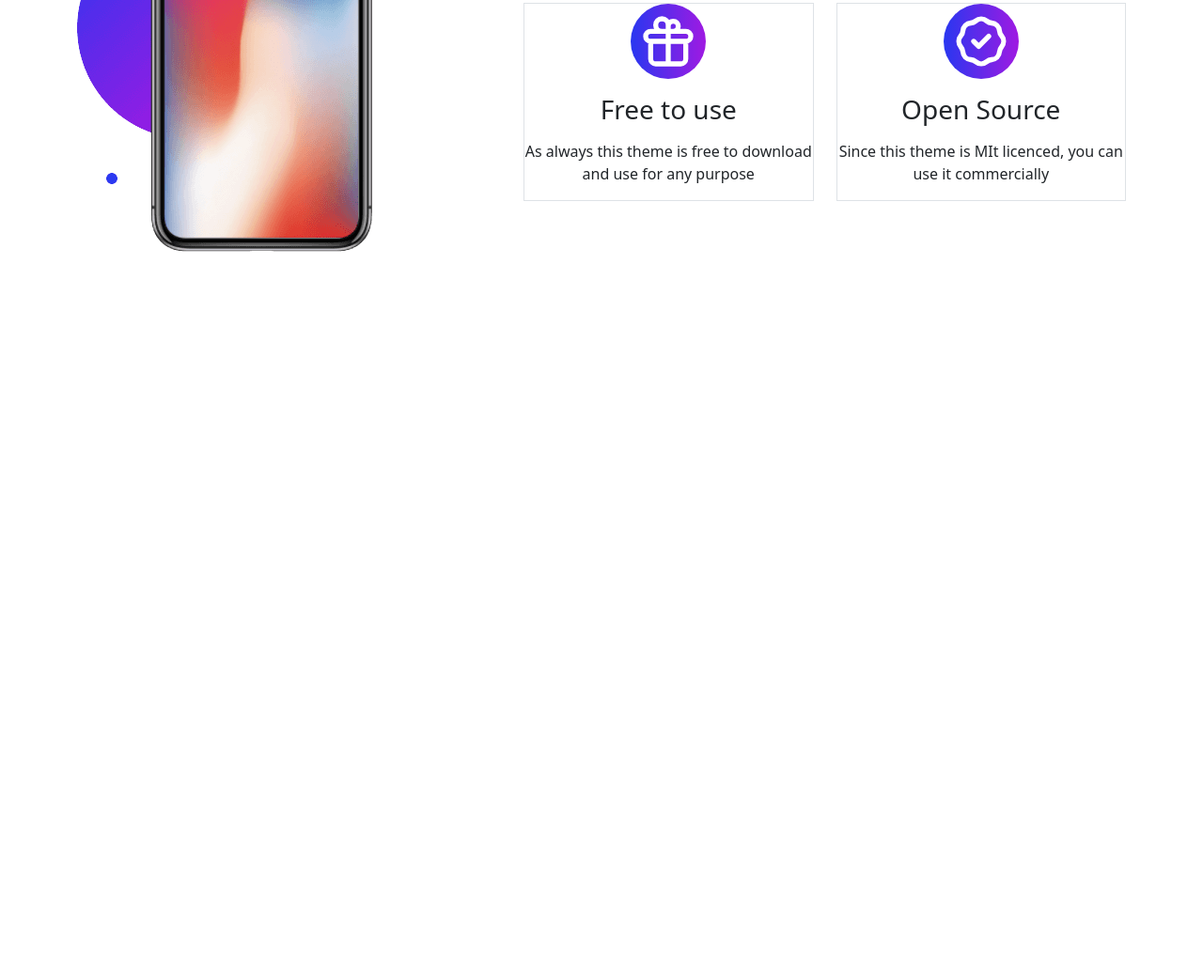
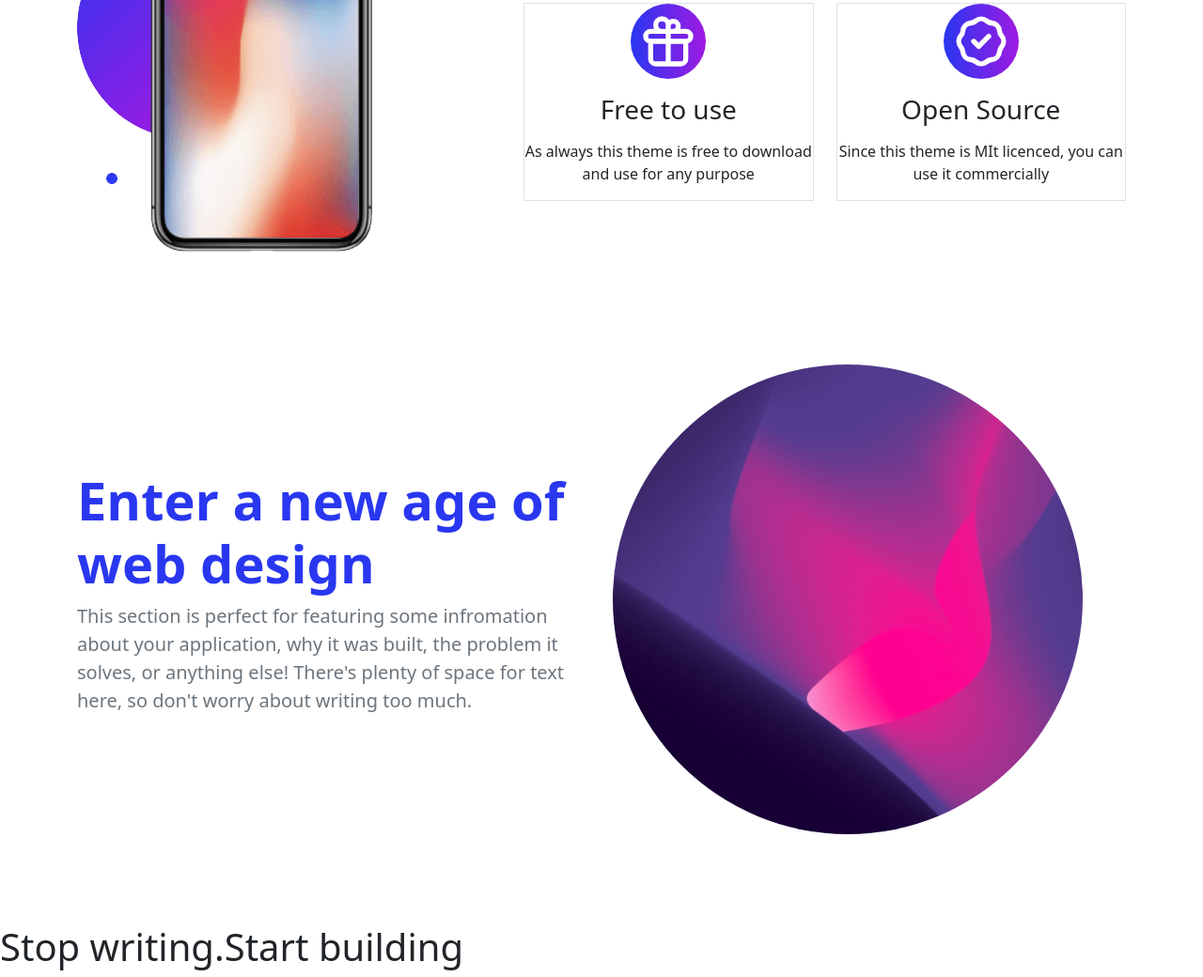
Before and after one commit to abdulawalemon1/bootstrap-landingpage, a plain HTML site: page index.html in a window 1280 px wide. Shown: the part 1151-2191 px from the top of the page at 94% size. Before the commit the page ends 1491 px from the top, so only its background shows below. Drawn offline with nearby package versions, Linux system fonts and the light colour scheme.

Commit message:
section-4 added

```diff
--- a/css/style.css
+++ b/css/style.css
@@ -20,3 +20,6 @@ body{
 .banner{
     height:calc(100vh-80px);
 }
+.new-web-design{
+    /* height:100vh; */
+}
--- a/index.html
+++ b/index.html
@@ -160,7 +160,34 @@
                 </div>
             </div>
         </section>
-
+        <!-- section-4------------------------------------------------->
+        <section class="new-web-design my-5">
+            <div class="container">
+                <div class="row">
+                    <div class="col-md-6">
+                        <div class="pe-3 d-flex flex-column justify-content-center h-100">
+                            <h1 class="text-blue display-4 fw-bold">Enter a new age of web design</h1>
+                            <p class="fs-5 text-muted">This section is perfect for featuring some infromation about your
+                                application,
+                                why it was
+                                built, the problem it solves, or anything else!
+                                There's plenty of space for text here, so don't worry about writing too much.
+                            </p>
+                        </div>
+                    </div>
+                    <div class="col-md-6">
+                        <div class="py-5">
+                            <img class="rounded-circle" src="./img/web-design.png" alt="">
+                        </div>
+                    </div>
+                </div>
+            </div>
+        </section>
+        <section class="stop-writing">
+            <div>
+                <h1>Stop writing.Start building</h1>
+            </div>
+        </section>
     </main>
     <footer>
 
```
